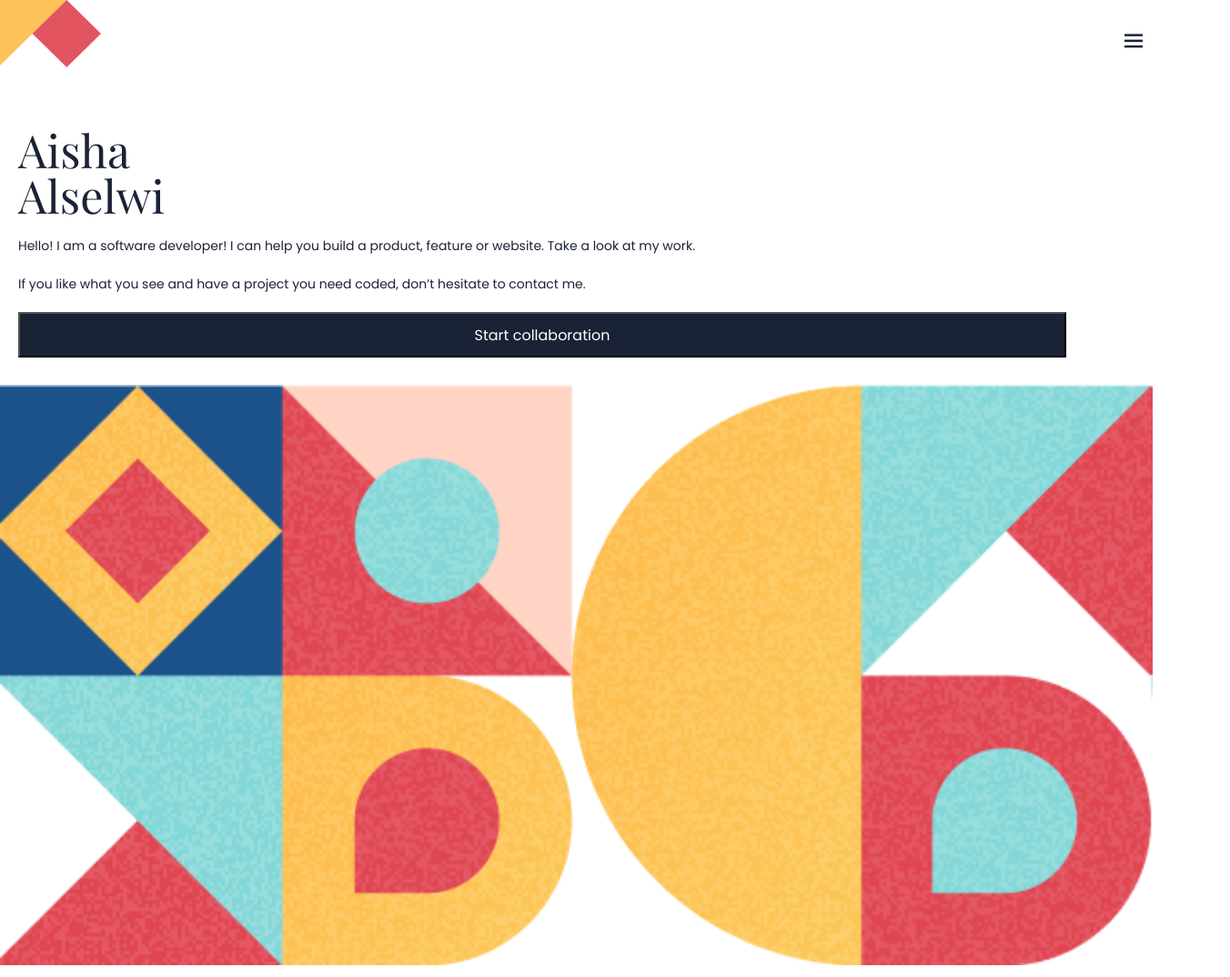
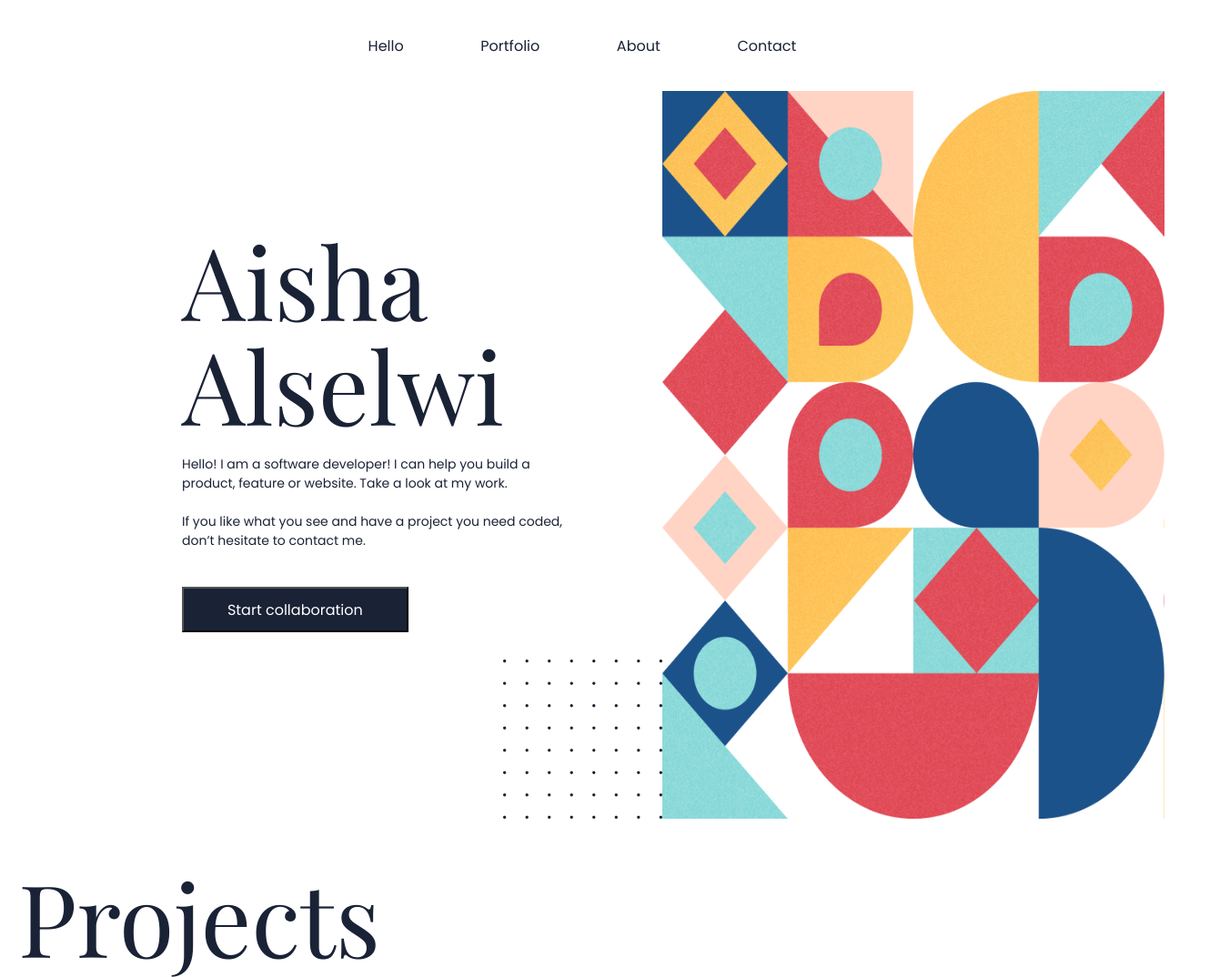
Before and after one commit to AlselwiAisha/Portfolio, a website: page index.html in a window 1280 px wide. Shown: the top 1074 px of the page at 91% size, 1352 px wide, since content can reach past the window. Drawn offline with nearby package versions, Linux system fonts and the light colour scheme.

Commit message:
Add headlin style for desktop version

```diff
--- a/index.html
+++ b/index.html
@@ -41,12 +41,12 @@
           hesitate to contact me.
         </p>
         <button class="btn">Start collaboration</button>
+
+
       </div>
-      <img
-        src="./Images/image_ge.png"
-        alt="headlineImage"
-        class="headlineImage"
-      />
+        <img src="./Images/image_dots.png" alt="headlineImage" class="image_dots"/>
+         <img src="./Images/image_ge.png" alt="headlineImage" class="headlineImage"/>
+      <img src="./Images/image-geometry_1.png" alt="headlineImage" class="headlineImage-dv"/>
     </section>
     <!----------------------Projects section------------------------>
     <section>
--- a/styles/style.css
+++ b/styles/style.css
@@ -63,8 +63,10 @@
 
 .headlineImage {
   width: 99%;
-}
-
+  }
+  .headlineImage-dv{
+    display: none;
+  }
 /* ---------Projects Section---------- */
 .project {
   width: 100%;
@@ -271,6 +273,9 @@
 }
 
 @media only screen and (min-width: 375px) {
+  .image_dots{
+    display: none;
+  }
   .sec-main-card {
     width: 90%;
     margin: 20px;
@@ -296,3 +301,87 @@
     line-height: 21px;
   }
 }
+@media only screen and (min-width: 768px) {
+  .nav-header{
+    width: 100%;
+    height: 100px;
+  }
+  .nav-bar{
+    width: 100%;
+    display: flex;
+justify-content: center;
+align-items: center;
+  }
+  .navbar-links{
+    width: 50%;
+    display: flex;
+    justify-content: space-evenly;
+    list-style: none;
+  }
+  .navbar-links li a{
+    font-size: 16px;
+    font-weight: 400;
+    color: #1a2236;
+    text-decoration: inherit;
+  }
+  .headerImage{
+    display: none;
+  }
+  .bx{
+    display: none;
+  }
+
+  .headline{
+    width: 100%;
+    height: 800px;
+    display: grid;
+    grid-template-columns: repeat(3,1fr) 175px repeat(3,1fr);
+    grid-template-rows: repeat(5,1fr) 175px;
+
+  }
+
+  .sec-main-card {
+    margin-top: 100px;
+    margin-left: 200px;
+    display: flex;
+    flex-direction: column;
+    justify-content: center;
+    grid-row: 1/6;
+    grid-column: 1/4;
+  }
+  .sec-main-card .btn{
+    width: 50%;
+  }
+  .image_dots{
+    display: block;
+    width: 175px;
+    height: 175px;
+    grid-row: 6/7;
+    grid-column: 4/5;
+  }
+  .headlineImage{
+    display: none;
+  }
+  .headlineImage-dv{
+        display: block;
+        width:100%;
+        height:100%;
+    grid-row: 1/7;
+    grid-column: 5/8;
+  }
+  .sec-title {
+    font-size: 110px;
+    font-weight: 400;
+    line-height: 115px;
+    margin-top: 50px;
+    margin-bottom: 20px;
+  }
+
+  .headline-p {
+    width: 85%;
+    font-size: 14px;
+    font-weight: 400;
+    margin-bottom: 30px;
+    line-height: 21px;
+  }
+}
```
